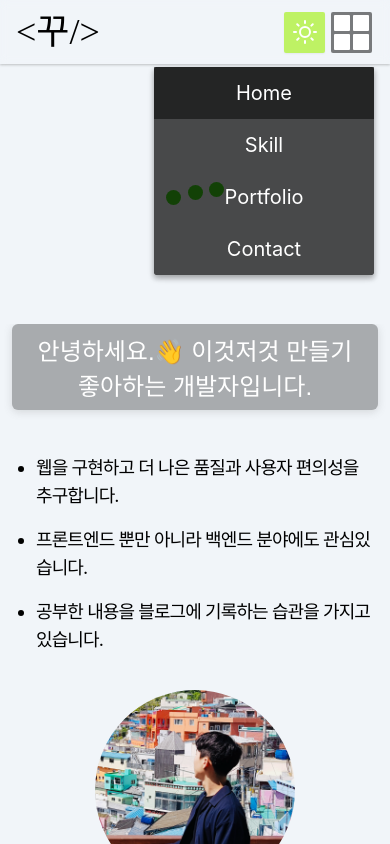
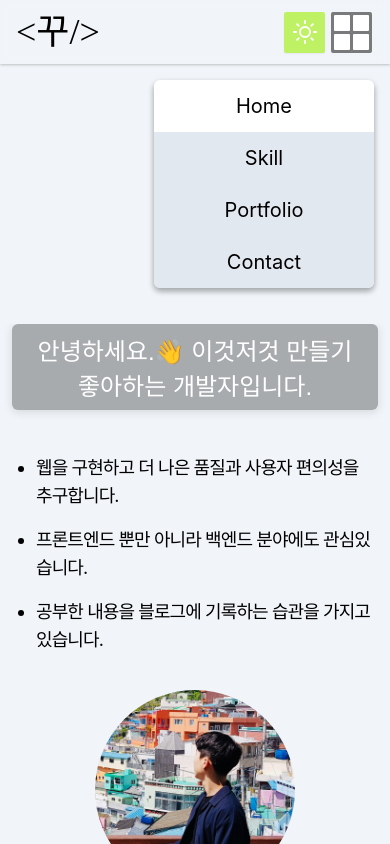
Before and after one commit to junheeleeme/juni, a Next.js app: page / in a window 390 px wide. Both pictures are taken after a click on the button 351 px from the left and 32 px from the top of the page. Shown: the top 844 px of the page. Built offline with nearby package versions, Linux system fonts and the light colour scheme; a web font is replaced by a local one.

Commit message:
feat: change mobile nav style

```diff
--- a/components/Header.js
+++ b/components/Header.js
@@ -98,10 +98,10 @@ const Header = () => {
         </header>
         <AnimatePresence exitBeforeEnter={true}>
             {modal && (
-                <motion.div layoutId='menu-modal' initial={ani.init} animate={ani.ani} exit={ ani.exit } transition={{ ease : "easeInOut", duration: 0.44 }}
-                className='mobile-menu block fixed w-[220px] z-[8888]'>
+                <motion.nav layoutId='menu-modal' initial={ani.init} animate={ani.ani} exit={ ani.exit } transition={{ ease : "easeInOut", duration: 0.44 }}
+                className='mobile-menu block fixed w-[220px] rounded-md overflow-hidden z-[8888]'>
                     <ModalNav menu={menu} pathname={pathname} toggleModal={toggleModal} closeModal={closeModal}/>
-                </motion.div>
+                </motion.nav>
                 )
             }
         </AnimatePresence>
@@ -117,7 +117,7 @@ const ani = {
         opacity: 0,
     },
     ani : {
-        top : '4.2rem', right: '16px',
+        top : '5rem', right: '16px',
         transform: 'rotate(0deg)',
         opacity: 1,
     },
--- a/components/ModalNav.js
+++ b/components/ModalNav.js
@@ -19,12 +19,12 @@ const ModalNav = ({menu, pathname, closeModal}) => {
 
     return(
     <>
-        <ul className="modal text-xl rounded-sm bg-[rgba(0,0,0,0.7)] ">
+        <ul className="modal text-xl bg-slate-200 dark:bg-blue-900 ">
             {
                 menu.map((m, idx)=>
-                <li key={m.title + idx } className="modal block m-0 w-full text-center hover:bg-[rgba(0,0,0,0.5)]">
+                <li key={m.title + idx } className="modal block m-0 w-full text-center hover:bg-white dark:hover:bg-[rgba(0,0,0,0.22)]">
                     <Link href={m.path} passHref>
-                        <a className={`modal nav-item relative block py-3 text-white ${m.path === pathname ? 'active' : ''}`}>
+                        <a className={`modal nav-item relative block py-3 text-black dark:text-white ${m.path === pathname ? 'active' : ''}`}>
                             {m.title}
                         </a>
                     </Link>
--- a/styles/globals.css
+++ b/styles/globals.css
@@ -97,9 +97,8 @@ a {
 }
 
 @media screen and (max-width: 640px){
-  .active{
-    background-color: rgba(0,0,0,0.5);
-  }
+  .active{ background-color: #fff; }
+  .dark .active{ background-color: rgba(0,0,0,0.22); }
   .active::after{
     width: 0;
   }
```
